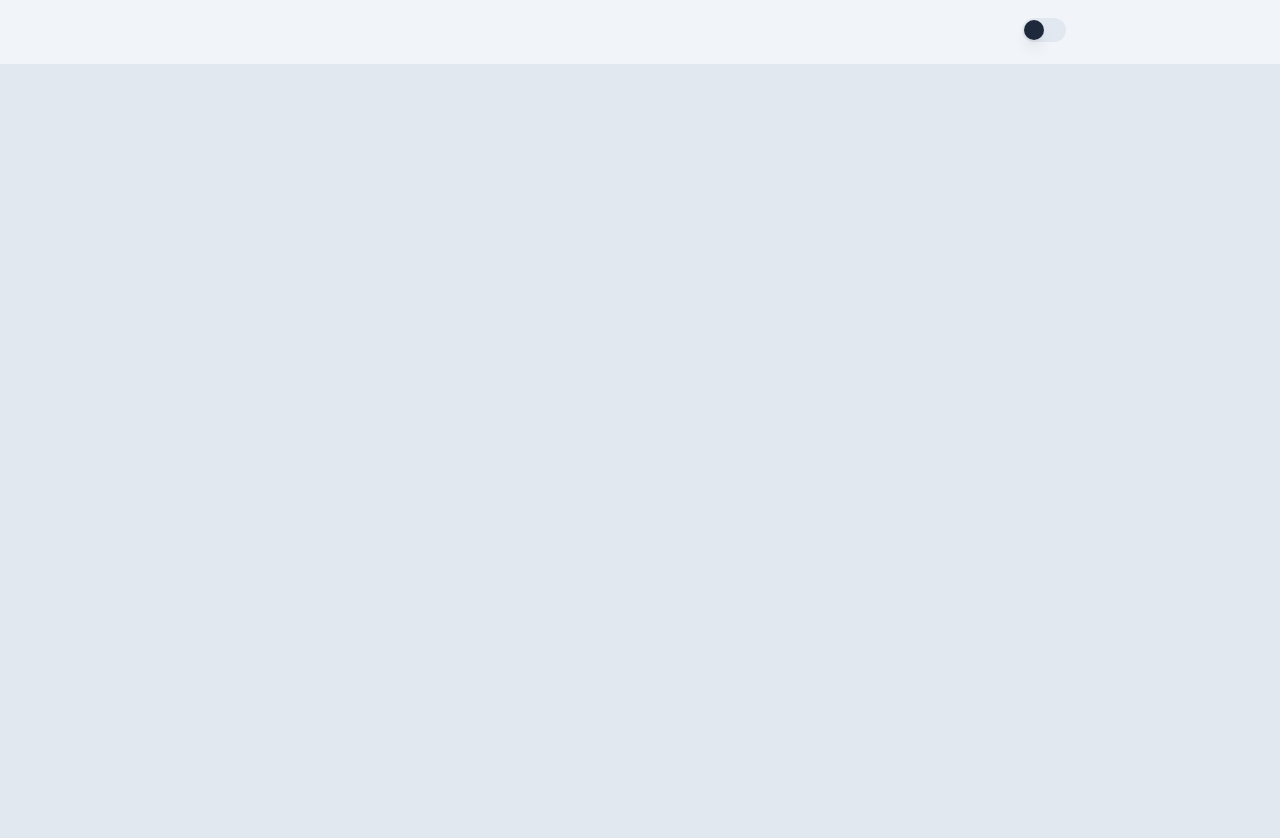
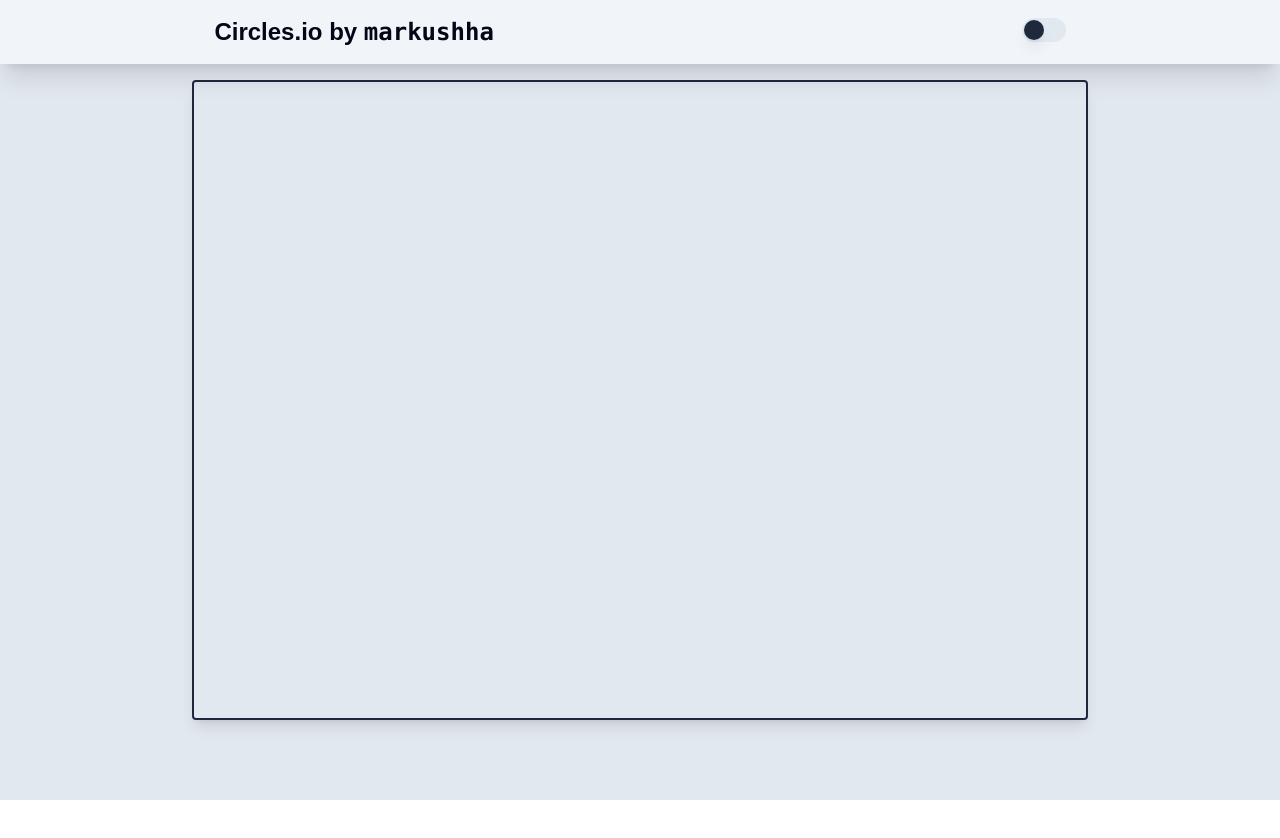
Before and after one commit to markushha/circles-io, a Next.js app: page / in a window 1280 px wide. Shown: the top 838 px of the page. After the commit the page ends 800 px from the top, so only its background shows below. Built offline with nearby package versions, Linux system fonts and the light colour scheme.

Commit message:
initial commit with ready canvas, theming & canvas points

```diff
--- a/src/app/components/layout/Layout.tsx
+++ b/src/app/components/layout/Layout.tsx
@@ -26,7 +26,7 @@ function Layout({ children, seoTitle, description }: ILayout) {
       </nav>
       <main>
       <div className={`p-0 m-0 border-box w-full dark:bg-slate-900 bg-slate-200 dark:text-slate-100 text-slate-950`}>
-        <div className="w-[70%] h-[100vh] mx-auto flex items-center flex-col justify-center">
+        <div className="lg:w-[70%] md:w-[85%] w-full p-6 lg:p-0 md:p-0 h-[100vh] mx-auto flex items-center flex-col justify-center">
           {children}
         </div>
       </div>
--- /dev/null
+++ b/src/app/components/ui/Canvas.tsx
@@ -0,0 +1,14 @@
+import { useOnDraw } from '@/app/hooks/canvas.hook'
+
+function Canvas() {
+  const setCanvasRef = useOnDraw()
+
+  return (
+    <canvas
+      className='w-full h-full border-2 rounded-sm border-slate-800 dark:border-slate-100 shadow-lg'
+      ref={setCanvasRef}
+    />
+  )
+}
+
+export default Canvas
--- a/src/app/components/ui/Navbar.tsx
+++ b/src/app/components/ui/Navbar.tsx
@@ -11,9 +11,11 @@ function Navbar() {
   }
 
   return (
-    <div className="w-full h-16 flex items-center p-8 shadow-lg text-slate-950 font-semibold dark:text-slate-200 bg-slate-100 dark:bg-slate-800 shadow-xl">
-      <div className="w-[70%] h-[100vh] mx-auto flex items-center justify-center">
-        <div className="mr-auto"></div>
+    <div className="w-full fixed top-0 left-0 h-16 flex items-center p-6 lg:p-8 shadow-lg text-slate-950 font-semibold dark:text-slate-200 bg-slate-100 dark:bg-slate-800 shadow-xl">
+      <div className="lg:w-[70%] md:w-[85%] w-full h-[100vh] mx-auto flex items-center justify-center">
+        <div className="mr-auto text-lg lg:text-2xl">
+          Circles.io <span>by</span> <a target="_blank" href="https://github.com/markushha"><code>markushha</code></a>
+        </div>
         <div className="ml-auto">
           <Switch onClick={toggleHandler} />
         </div>
--- /dev/null
+++ b/src/app/hooks/canvas.hook.ts
@@ -0,0 +1,31 @@
+import { useRef } from "react";
+
+export const useOnDraw = () => {
+  const canvasRef = useRef(null as any);
+
+  const setCanvasRef = (ref: HTMLCanvasElement) => {
+    if (ref) {
+      canvasRef.current = ref;
+      initMouseMoveListener();
+    }
+  };
+
+  function initMouseMoveListener() {
+    const mouseMoveListener = (e: MouseEvent) => {
+      const point = computePointInCanvas(e.clientX, e.clientY);
+      console.log(point);
+    };
+    window.addEventListener("mousemove", mouseMoveListener);
+  }
+
+  function computePointInCanvas(clientX: number, clientY: number) {
+    if (canvasRef.current) {
+      const rect = canvasRef.current.getBoundingClientRect();
+      const x = clientX - rect.left;
+      const y = clientY - rect.top;
+      return { x, y };
+    }
+  }
+
+  return setCanvasRef;
+};
--- a/src/pages/api/hello.ts
+++ /dev/null
@@ -1,13 +0,0 @@
-// Next.js API route support: https://nextjs.org/docs/api-routes/introduction
-import type { NextApiRequest, NextApiResponse } from 'next'
-
-type Data = {
-  name: string
-}
-
-export default function handler(
-  req: NextApiRequest,
-  res: NextApiResponse<Data>
-) {
-  res.status(200).json({ name: 'John Doe' })
-}
--- a/src/pages/index.tsx
+++ b/src/pages/index.tsx
@@ -1,12 +1,15 @@
 import Layout from "@/app/components/layout/Layout";
+import Canvas from "@/app/components/ui/Canvas";
 
 export default function Home() {
   return (
     <Layout
-      seoTitle="Shadcn Time"
-      description="Time managment app"
+      seoTitle="Circles.io"
+      description="Can you draw a circle?"
     >
-
+      <div className="w-full h-[40vh] md:h-[70vh] lg:h-[80vh] flex items-center justify-center">
+        <Canvas />
+      </div>
     </Layout>
   );
 }
```
